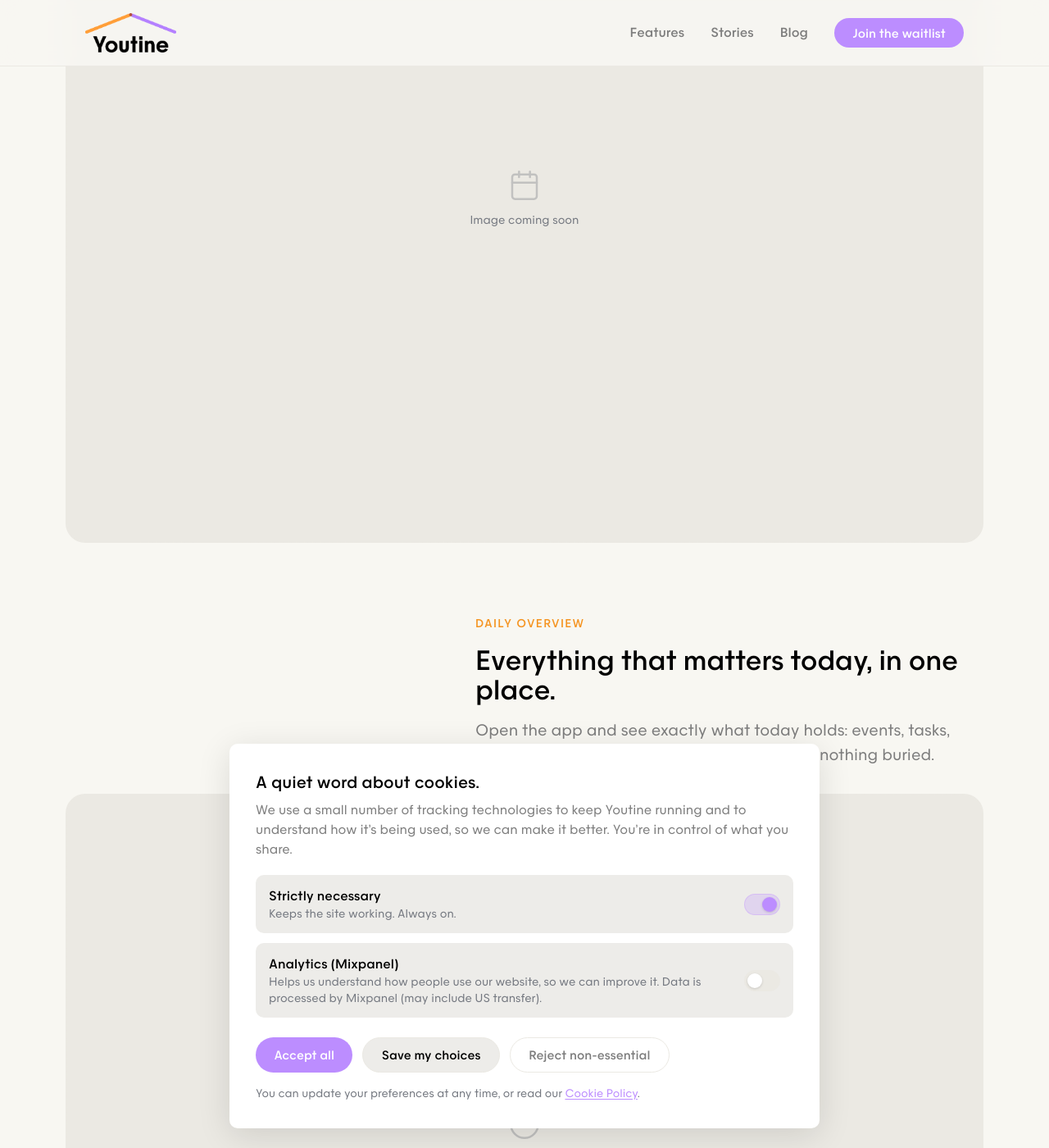
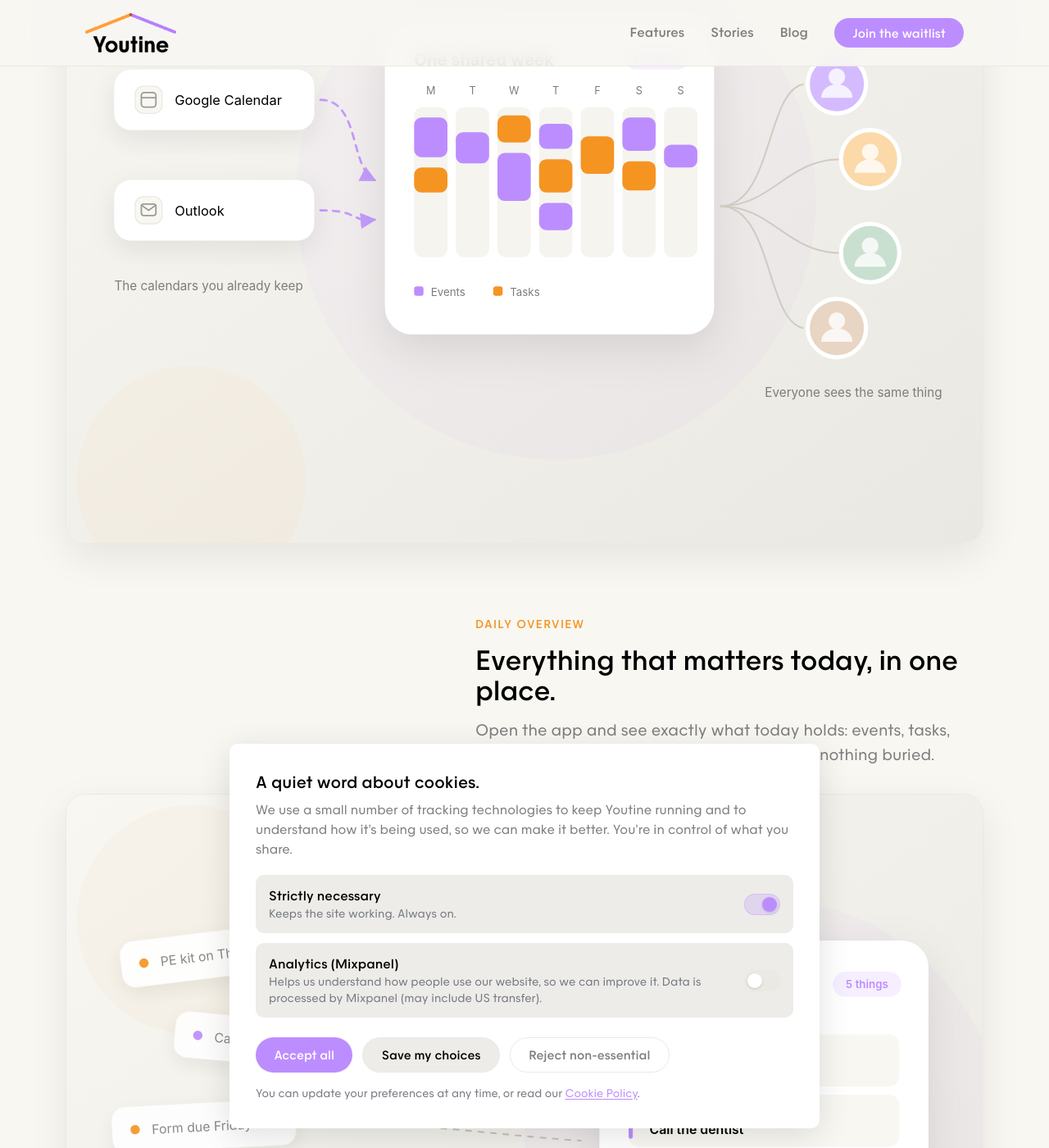
Before and after one commit to TripleClue/youtine, a Jekyll site: the page index.html, which Jekyll copies as it is, in a window 1280 px wide and 1400 px high, scrolled down 3373 px. Shown: the whole window at 82% size. Built offline with Jekyll 4.4.1, drawn with Linux system fonts in a browser that asks for light colours; some of the changed text lies outside the part shown.

Commit message:
Add files via upload

```diff
--- a/index.html
+++ b/index.html
@@ -1639,7 +1639,7 @@
                     </div>
                     <div class="feature-detail-media">
                         <div class="feature-detail-figure">
-                            <img src="images/concepts/feature-calendar-sync.svg" alt="Diagram: Google Calendar and Outlook feeding into one shared week that everyone in the household sees" class="feature-detail-img" width="880" height="660" loading="lazy" decoding="async" onerror="this.style.display='none';this.nextElementSibling.style.display='flex';">
+                            <img src="images/feature-calendar-sync.svg" alt="Diagram: Google Calendar and Outlook feeding into one shared week that everyone in the household sees" class="feature-detail-img" width="880" height="660" loading="lazy" decoding="async" onerror="this.style.display='none';this.nextElementSibling.style.display='flex';">
                             <div class="feature-detail-placeholder" style="display:none;">
                                 <svg width="40" height="40" viewBox="0 0 24 24" fill="none" stroke="currentColor" stroke-width="1.5" stroke-linecap="round" stroke-linejoin="round"><rect x="3" y="4" width="18" height="18" rx="2"/><line x1="16" y1="2" x2="16" y2="6"/><line x1="8" y1="2" x2="8" y2="6"/><line x1="3" y1="10" x2="21" y2="10"/></svg>
                                 <span>Image coming soon</span>
@@ -1657,7 +1657,7 @@
                     </div>
                     <div class="feature-detail-media">
                         <div class="feature-detail-figure">
-                            <img src="images/concepts/feature-daily-overview.svg" alt="Diagram: scattered reminders from notes, texts and memory converging into one ordered daily view" class="feature-detail-img" width="880" height="660" loading="lazy" decoding="async" onerror="this.style.display='none';this.nextElementSibling.style.display='flex';">
+                            <img src="images/feature-daily-overview.svg" alt="Diagram: scattered reminders from notes, texts and memory converging into one ordered daily view" class="feature-detail-img" width="880" height="660" loading="lazy" decoding="async" onerror="this.style.display='none';this.nextElementSibling.style.display='flex';">
                             <div class="feature-detail-placeholder" style="display:none;">
                                 <svg width="40" height="40" viewBox="0 0 24 24" fill="none" stroke="currentColor" stroke-width="1.5" stroke-linecap="round" stroke-linejoin="round"><circle cx="12" cy="12" r="10"/><polyline points="12 6 12 12 16 14"/></svg>
                                 <span>Image coming soon</span>
@@ -1675,7 +1675,7 @@
                     </div>
                     <div class="feature-detail-media">
                         <div class="feature-detail-figure">
-                            <img src="images/concepts/feature-event-plan.svg" alt="Diagram: a birthday party plan unpacking backwards into tasks, each with its own lead time" class="feature-detail-img" width="880" height="660" loading="lazy" decoding="async" onerror="this.style.display='none';this.nextElementSibling.style.display='flex';">
+                            <img src="images/feature-event-plan.svg" alt="Diagram: a birthday party plan unpacking backwards into tasks, each with its own lead time" class="feature-detail-img" width="880" height="660" loading="lazy" decoding="async" onerror="this.style.display='none';this.nextElementSibling.style.display='flex';">
                             <div class="feature-detail-placeholder" style="display:none;">
                                 <svg width="40" height="40" viewBox="0 0 24 24" fill="none" stroke="currentColor" stroke-width="1.5" stroke-linecap="round" stroke-linejoin="round"><path d="M9 11l3 3L22 4"/><path d="M21 12v7a2 2 0 0 1-2 2H5a2 2 0 0 1-2-2V5a2 2 0 0 1 2-2h11"/></svg>
                                 <span>Image coming soon</span>
@@ -1693,7 +1693,7 @@
                     </div>
                     <div class="feature-detail-media">
                         <div class="feature-detail-figure">
-                            <img src="images/concepts/feature-weekly-digest.svg" alt="Diagram: the week ahead as daily columns, with a bar showing how tasks are split across the group" class="feature-detail-img" width="880" height="660" loading="lazy" decoding="async" onerror="this.style.display='none';this.nextElementSibling.style.display='flex';">
+                            <img src="images/feature-weekly-digest.svg" alt="Diagram: the week ahead as daily columns, with a bar showing how tasks are split across the group" class="feature-detail-img" width="880" height="660" loading="lazy" decoding="async" onerror="this.style.display='none';this.nextElementSibling.style.display='flex';">
                             <div class="feature-detail-placeholder" style="display:none;">
                                 <svg width="40" height="40" viewBox="0 0 24 24" fill="none" stroke="currentColor" stroke-width="1.5" stroke-linecap="round" stroke-linejoin="round"><line x1="18" y1="20" x2="18" y2="10"/><line x1="12" y1="20" x2="12" y2="4"/><line x1="6" y1="20" x2="6" y2="14"/></svg>
                                 <span>Image coming soon</span>
```
